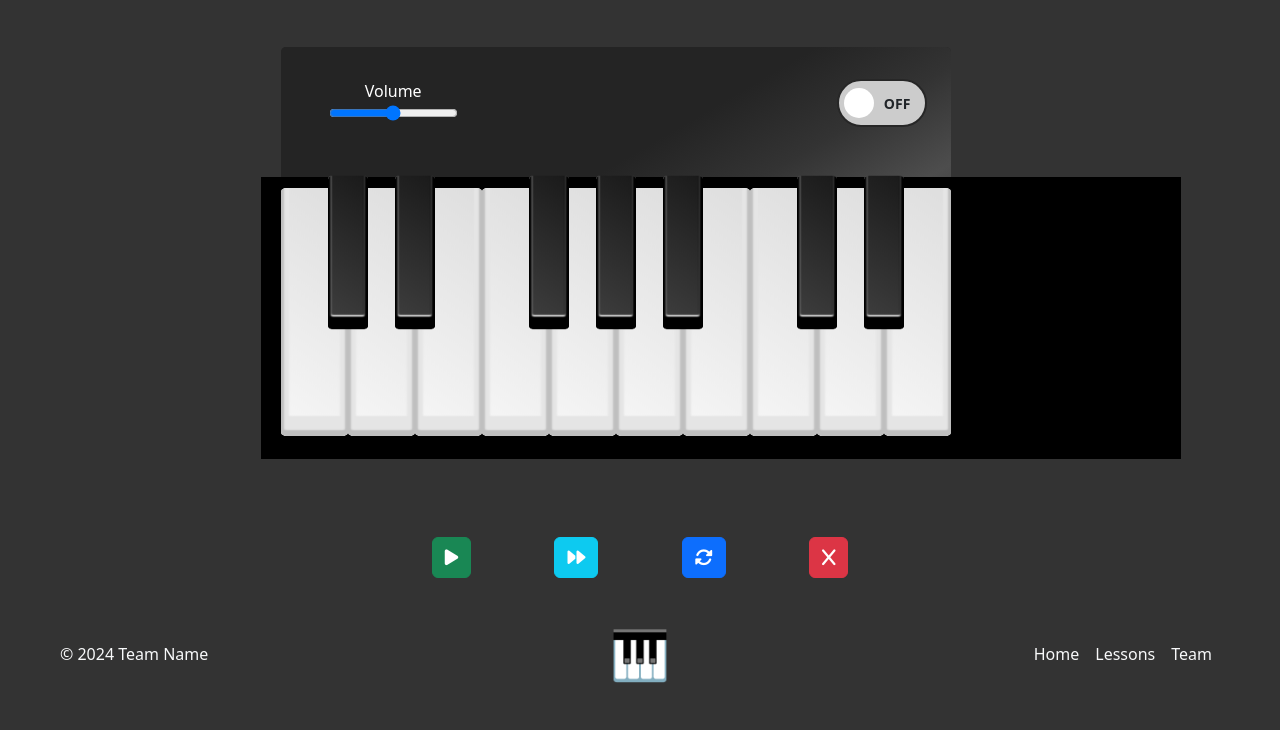
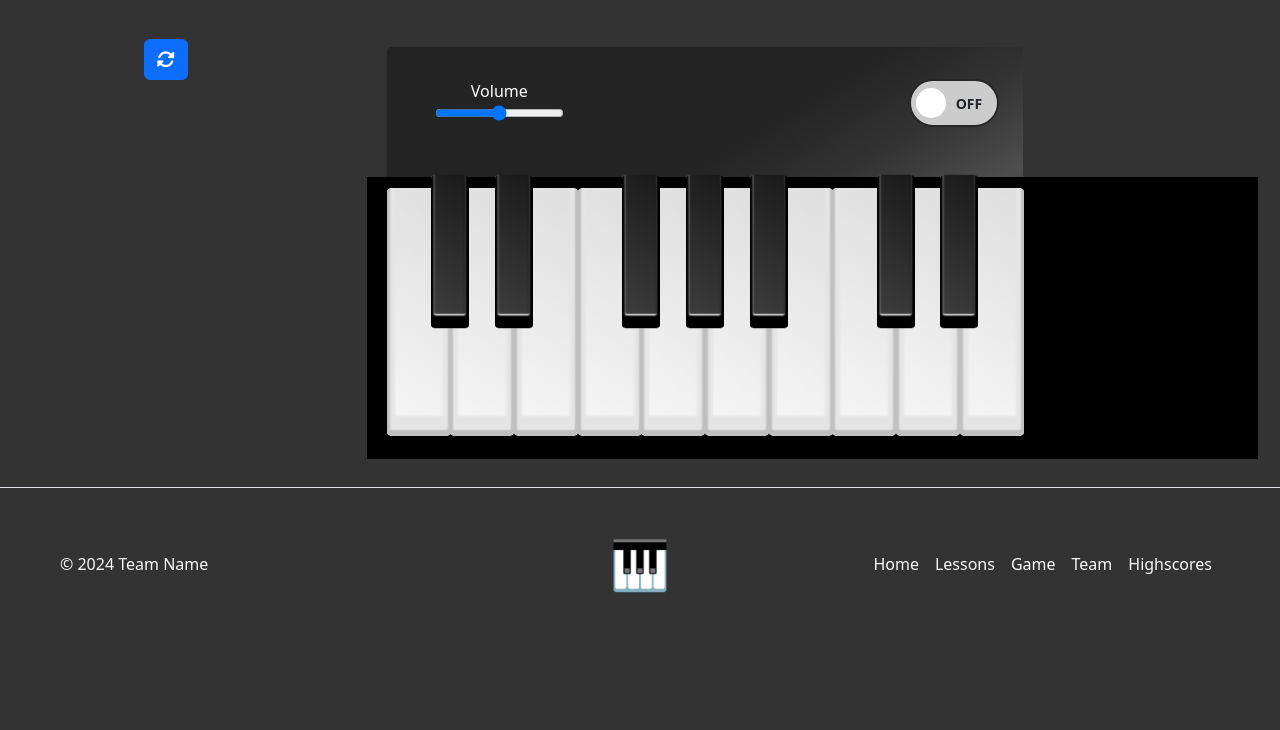
Before and after one commit to viktor-codes/classical_music_hackathon, a Django app: page /challenge/challenge/ in a window 1280 px wide. Shown: the part 579-1309 px from the top of the page. After the commit the page ends 1172 px from the top, so only its background shows below. Run offline with Django 5.2, Linux system fonts and the light colour scheme; the visitor is signed in with stand-in values (Sample User, id 1); style sheets or scripts are compiled from the project's sources; some libraries are stand-ins or nearby versions.

Commit message:
Add highscore page, add new items for the game, fixed path ways for highscores and a lot of styling

```diff
--- a/static/css/challenge.css
+++ b/static/css/challenge.css
@@ -1,13 +1,3 @@
-.button-box {
-    display: flex;
-    flex-direction: row;
-    justify-content: space-around;
-    align-items: center;
-    width: 500px;
-    margin: auto;
-    margin-top: 50px;
-}
-
 .keyboard-holder {
     display: flex;
     flex-direction: column;
@@ -46,3 +36,12 @@
 .correct-blue {
     background: blue!important;
 }
+
+table {
+    border: 4px solid var(--background)!important;
+    border-radius: 10px!important;
+    overflow: hidden;
+}
+th, td {
+    background-color: var(--primary)!important;
+}
--- a/static/css/piano.css
+++ b/static/css/piano.css
@@ -40,7 +40,7 @@ h2 {
   min-height: 120px;
   font-size: 120px;
   line-height: 1;
-  color: #000;
+  color: var(--light-text);
   perspective: 100px;
   transition: all .07s ease;
 }
--- a/static/css/style.css
+++ b/static/css/style.css
@@ -122,6 +122,10 @@ h1, .lead{
     margin-bottom: 128px;
 }
 
+.highscore {
+    margin-bottom: 150px;
+}
+
 form label, form li, form small {
     color: var(--light-text)!important;
 }
--- a/static/js/challenge.js
+++ b/static/js/challenge.js
@@ -1,82 +1,84 @@
-// const keys = document.querySelectorAll(".key");
+document.addEventListener('DOMContentLoaded', function () {
+    const keys = document.querySelectorAll(".key");
     const notes = Array.from(keys).map(key => key.getAttribute('data-note'));
     const startButton = document.getElementById('start-btn');
-const nextButton = document.getElementById('next-btn');
-const quitButton = document.getElementById('quit-btn');
-const homeButton = document.getElementById('home-btn');
-const playAgainButton = document.getElementById('play-again-btn');
     const resetButton = document.getElementById('reset-btn');
     const randomNoteElement = document.getElementById('random-note');
-const resultsScreen = document.getElementById('results-screen');
-const challengeProgress = document.getElementById('challenge-progress');
     const scoreElement = document.getElementById('score');
+    const timerElement = document.getElementById('timer');
 
     let score = 0;
     let currentNote = '';
-let isStarted = false; // game state
+    let isStarted = false;
     let isGamePaused = true;
+    let countdownTimer;
+
+    loadScores();
 
     // Event listeners
-document.addEventListener('DOMContentLoaded', function() {
     startButton.addEventListener('click', startChallenge);
-    nextButton.addEventListener('click',handleNextButton);
     resetButton.addEventListener('click', restartChallenge);
-    quitButton.addEventListener('click', quitChallenge);
-});
-
     window.addEventListener('keydown', selectAnswer);
-
     keys.forEach(key => {
         key.addEventListener("click", selectAnswer);
         key.addEventListener("transitionend", removeTransition);
     });
-// Function to start new round
+
     function startChallenge() {
-    if (isStarted) {
-        return;
+        if (isStarted) return;
+
+        score = 0;
+        isStarted = true;
+        isGamePaused = false;
+        updateScore();
+        setNextNote();
+        startCountdown(3 * 60);
     }
 
-    // Initialise round and score to 0 at the start of quiz
-    currentRound = 0;
-    score = 0;
-    setNextNote();
-    isStarted = true;
-    isGamePaused = false;
+    function startCountdown(seconds) {
+        let timeLeft = seconds;
+        timerElement.innerText = `Time Left: 03:00`;
+        countdownTimer = setInterval(() => {
+            if (timeLeft <= 0) {
+                clearInterval(countdownTimer);
+                endGame();
+            } else {
+                timeLeft--;
+                const minutes = Math.floor(timeLeft / 60);
+                const seconds = timeLeft % 60;
+                timerElement.innerText = `Time Left: ${minutes.toString().padStart(2, '0')}:${seconds.toString().padStart(2, '0')}`;
+            }
+        }, 1000);
     }
 
-// Function to generate random note
-function getRandomNote() {
-    return notes[Math.floor(Math.random() * notes.length)];
+    function endGame() {
+        isGamePaused = true;
+        isStarted = false;
+        clearInterval(countdownTimer);
+        alert(`Game Over! Your final score is: ${score}`);
+        saveScore(); // Save score to local storage
     }
 
     function setNextNote() {
         isGamePaused = false;
         resetState();
         currentNote = getRandomNote();
-    showNote(currentNote);
-    currentRound++;
-}
-
-function showNote(question) {
-    randomNoteElement.innerText = currentNote;
+        showNote();
     }
 
     function resetState() {
         randomNoteElement.innerText = '';
+        clearKeyboard();
     }
 
-// Highlight the pressed key
-function highlightKey(key, className) {
-    key.classList.add(className);
+    function showNote() {
+        randomNoteElement.innerText = currentNote;
     }
 
-// Handle key press
     function selectAnswer(e) {
-    if (isGamePaused) {
-        return;
-    }
+        if (isGamePaused) return;
+
         let keyCode;
-
         if (e.type === 'keydown') {
             keyCode = e.keyCode;
         } else if (e.type === 'click') {
@@ -85,6 +87,7 @@ function selectAnswer(e) {
 
         const selectedKey = document.querySelector(`.key[data-key="${keyCode}"]`);
         if (!selectedKey) return;
+
         const userAnswer = selectedKey.getAttribute('data-note');
         const correctKey = document.querySelector(`.key[data-note="${currentNote}"]`);
 
@@ -97,61 +100,80 @@ function selectAnswer(e) {
             highlightKey(correctKey, 'correct-blue');
             score--;
             updateScore();
+
+            isGamePaused = true;
+            setTimeout(() => {
+                handleNextButton();
+            }, 3000);
+            return;
         }
+
         isGamePaused = true;
+        setTimeout(handleNextButton, 1000);
     }
 
     function handleNextButton() {
-    if (!isGamePaused) {
-        return;
-    }
+        if (!isGamePaused) return;
         clearKeyboard();
-    // Increment round when next button is clicked
-    currentRound++;
         setNextNote();
     }
 
-function checkScore() {
-    if (score < 0) {
-        alert('Your score has dropped below 0.\n Please Try again')
-        restartChallenge();
+    function clearKeyboard() {
+        document.querySelectorAll(".correct").forEach(key => key.classList.remove('correct'));
+        document.querySelectorAll(".incorrect").forEach(key => key.classList.remove('incorrect'));
+        document.querySelectorAll(".correct-blue").forEach(key => key.classList.remove('correct-blue'));
     }
+
+    function restartChallenge() {
+        clearKeyboard();
+        score = 0;
+        updateScore();
+        setNextNote();
+        startCountdown(3 * 60);
     }
 
     function updateScore() {
-    checkScore();
-    scoreElement.innerHTML = `SCORE: ${score}`
+        scoreElement.innerHTML = `SCORE: ${score}`;
     }
 
-function clearKeyboard() {
-    var correctTags = document.querySelectorAll(".correct");
-    for(correctTag of correctTags) {
-        correctTag.classList.toggle('correct');
-    }
-    var incorrectTags = document.querySelectorAll(".incorrect");
-    for(incorrectTag of incorrectTags) {
-        incorrectTag.classList.toggle('incorrect');
-    }
-    var incorrectTags = document.querySelectorAll(".correct-blue");
-    for(incorrectTag of incorrectTags) {
-        incorrectTag.classList.toggle('correct-blue');
+    function removeTransition(e) {
+        if (e.propertyName !== 'transform') return;
+        e.target.classList.remove('correct', 'incorrect', 'correct-blue');
     }
 
-
+    function getRandomNote() {
+        return notes[Math.floor(Math.random() * notes.length)];
     }
 
-function restartChallenge() {
-    clearKeyboard()
-    // resultsScreen.classList.add('hide');
-    // Re-initialise round and score to 0 at the start of quiz
-    currentRound = 0;
-    score = 0;
-    updateScore();
-    setNextNote();
+    function highlightKey(keyElement, status) {
+        keyElement.classList.add(status);
     }
 
-function quitChallenge() {
-    if (test = confirm("Are you sure you want to quit?")) {
-        window.location.href = 'https://8000-itjosephk2-classicalmus-b1uprnu6u5h.ws.codeinstitute-ide.net';
+    function saveScore() {
+        const highScores = JSON.parse(localStorage.getItem('highScores')) || [];
+        highScores.push(score);
+        highScores.sort((a, b) => b - a);
+        if (highScores.length > 10) {
+            highScores.pop();
         }
+        localStorage.setItem('highScores', JSON.stringify(highScores));
     }
+
+    function loadScores() {
+        const highScores = JSON.parse(localStorage.getItem('highScores')) || [];
+        console.log("Top 10 High Scores: ", highScores);
+    }
+});
+
+function loadScores() {
+    const highScores = JSON.parse(localStorage.getItem('highScores')) || [];
+    const scoreTableBody = document.getElementById('scoreTableBody');
+
+    highScores.slice(0, 10).forEach((score, index) => {
+        const row = document.createElement('tr');
+        row.innerHTML = `<td>${index + 1}</td><td>${score}</td>`;
+        scoreTableBody.appendChild(row);
+    });
+}
+
+document.addEventListener('DOMContentLoaded', loadScores);
--- a/templates/challenge.html
+++ b/templates/challenge.html
@@ -3,46 +3,28 @@
 
 {% block content %}
 
-<section class="container-fluid">
+<section class="container-fluid m-0">
     <div class="row d-flex justify-content-center w-100">
-        <div class="keyboard-holder">
-            <div class="d-flex justify-content-center mt-5 data-box">
-                <div id="score" class="score ms-5">SCORE: 0</div>
-                <div id="random-note" class="nowplaying ms-5"></div>
+        <div class="d-flex">
+            <div class="d-flex justify-content-center align-self-center">
+                <div class='button-box col-2 ms-2'>
+                    <button id='start-btn' class="btn start-btn btn-success ms-5 mb-5"><i class="fa-solid fa-play"></i></button>
+                    <button id="reset-btn" class="reset-btn btn btn-primary ms-5"><i class="fa-solid fa-rotate"></i></button>
+                </div>
             </div>
-            <div class="col-7 d-flex justify-content-center">
-                {% include 'piano.html' %}
+            <div class="keyboard-holder col-10" id="game">
+                <div class="d-flex justify-content-center mt-5 data-box">
+                    <div id="score" class="score ms-5">SCORE: 0</div>
+                    <div id="random-note" class="nowplaying me-5"></div>
+                    <div class="me-5"></div>
+                    <div id="timer" class="ms-5">Time Left: 03:00</div>
+                </div>
+                <div class="col-8 d-flex justify-content-center">
+                    {% include 'piano.html' %}
+                </div>
             </div>
         </div>
     </div>
-
-    <!-- <div id="'challenge-progress"></div>
-    <div id="total-score"></div> -->
-    <div class='button-box'>
-        <button id='start-btn' class="btn start-btn btn-success" style="color: #fff"><i class="fa-solid fa-play"></i></button>
-        <button id="next-btn" class="next-btn btn btn-info" style="color: #fff"><i class="fa-solid fa-forward"></i></button>
-        <button id="reset-btn" class="reset-btn btn btn-primary" style="color: #fff"><i class="fa-solid fa-rotate"></i></button>
-        <button id="quit-btn" class="quit-btn btn btn-danger" style="color: #fff"><i class="fa-solid fa-x"></i></button>
-    </div>
-
-
-    <audio data-key="65" src="http://carolinegabriel.com/demo/js-keyboard/sounds/040.wav"></audio>
-    <audio data-key="87" src="http://carolinegabriel.com/demo/js-keyboard/sounds/041.wav"></audio>
-    <audio data-key="83" src="http://carolinegabriel.com/demo/js-keyboard/sounds/042.wav"></audio>
-    <audio data-key="69" src="http://carolinegabriel.com/demo/js-keyboard/sounds/043.wav"></audio>
-    <audio data-key="68" src="http://carolinegabriel.com/demo/js-keyboard/sounds/044.wav"></audio>
-    <audio data-key="70" src="http://carolinegabriel.com/demo/js-keyboard/sounds/045.wav"></audio>
-    <audio data-key="84" src="http://carolinegabriel.com/demo/js-keyboard/sounds/046.wav"></audio>
-    <audio data-key="71" src="http://carolinegabriel.com/demo/js-keyboard/sounds/047.wav"></audio>
-    <audio data-key="89" src="http://carolinegabriel.com/demo/js-keyboard/sounds/048.wav"></audio>
-    <audio data-key="72" src="http://carolinegabriel.com/demo/js-keyboard/sounds/049.wav"></audio>
-    <audio data-key="85" src="http://carolinegabriel.com/demo/js-keyboard/sounds/050.wav"></audio>
-    <audio data-key="74" src="http://carolinegabriel.com/demo/js-keyboard/sounds/051.wav"></audio>
-    <audio data-key="75" src="http://carolinegabriel.com/demo/js-keyboard/sounds/052.wav"></audio>
-    <audio data-key="79" src="http://carolinegabriel.com/demo/js-keyboard/sounds/053.wav"></audio>
-    <audio data-key="76" src="http://carolinegabriel.com/demo/js-keyboard/sounds/054.wav"></audio>
-    <audio data-key="80" src="http://carolinegabriel.com/demo/js-keyboard/sounds/055.wav"></audio>
-    <audio data-key="186" src="http://carolinegabriel.com/demo/js-keyboard/sounds/056.wav"></audio>
 </section>
-
+{% block footertop %}<footer class="border-top">{% endblock footertop %}
 {% endblock content %}
--- a/templates/footer.html
+++ b/templates/footer.html
@@ -34,7 +34,11 @@
 		<ul class="nav col-md-4 justify-content-end">
 		  <li class="nav-item"><a href="{% url 'home' %}" class="nav-link px-2 text-light" contenteditable="false" style="cursor: pointer;">Home</a></li>
 		  <li class="nav-item"><a href="{% url 'challenge' %}" class="nav-link px-2 text-light" contenteditable="false" style="cursor: pointer;">Lessons</a></li>
-		  <li class="nav-item"><a href="#" class="nav-link px-2 text-light" contenteditable="false" style="cursor: pointer;">Team</a></li>
+		  <li class="nav-item"><a href="{% url 'challenge' %}" class="nav-link px-2 text-light" contenteditable="false" style="cursor: pointer;">Game</a></li>
+		  <li class="nav-item"><a href="{% url 'team' %}" class="nav-link px-2 text-light" contenteditable="false" style="cursor: pointer;">Team</a></li>
+		  {% if user.is_authenticated %}
+		  <li class="nav-item"><a href="{% url 'highscore' %}" class="nav-link px-2 text-light" contenteditable="false" style="cursor: pointer;">Highscores</a></li>
+		  {% endif %}
 		</ul>
 	  </footer>
 </div>
--- a/templates/header.html
+++ b/templates/header.html
@@ -28,7 +28,7 @@
 						{% if user.is_authenticated %}
 						<li class="nav-item mb-0 mb-lg-0">
 							<a class="nav-link link fs-5 fw-bold link-nav d-block d-lg-none"
-								href="">Profile</a>
+								href="{% url 'highscore' %}">Highscores</a>
 						</li>
 						{% endif %}
 						<li class="nav-item mb-2 mb-lg-0"></li>
@@ -39,10 +39,10 @@
 							<a class="nav-link link fs-5 fw-bold link-nav link-underline" href="{% url 'lessons' %}">Lessons</a>
 						</li>
 						<li class="nav-item mb-1 mb-lg-0">
-							<a class="nav-link link fs-5 fw-bold link-nav link-underline" href="{% url 'challenge' %}">Challenges</a>
+							<a class="nav-link link fs-5 fw-bold link-nav link-underline" href="{% url 'challenge' %}">Game</a>
 						</li>
 						<li class="nav-item mb-1 mb-lg-0">
-							<a class="nav-link link fs-5 fw-bold link-nav link-underline" href="#">Team</a>
+							<a class="nav-link link fs-5 fw-bold link-nav link-underline" href="{% url 'team' %}">Team</a>
 						</li>
 					</ul>
 
@@ -57,7 +57,7 @@
 							<ul class="dropdown-menu drop-menu border-0 px-4" aria-labelledby="dropdown">
 								<li>
 									<a class="dropdown-item drop-menu-item link fs-5 fw-bold p-0 mb-2"
-										href="">Profile</a>
+										href="{% url 'highscore' %}">Highscores</a>
 								</li>
 								<li class="border-light border-top mt-5"></li>
 								<li><a type="button" class="dropdown-item drop-menu-item link logout-nav fs-5 p-0 mb-2 mt-3"
--- a/users/urls.py
+++ b/users/urls.py
@@ -4,5 +4,6 @@ from . import views
 urlpatterns = [
     path("", views.home, name="home"),
     path("team/", views.team, name="team"),
+    path("highscore/", views.highscore, name="highscore"),
     path("register/", views.SignUpView.as_view(), name="register"),
 ]
--- a/users/views.py
+++ b/users/views.py
@@ -11,6 +11,9 @@ def home(request):
 def team(request):
     return render(request, "team.html")
 
+def highscore(request):
+    return render(request, "highscores.html")
+
 
 class SignUpView(SuccessMessageMixin, CreateView):
     template_name = "users/register.html"
```
Also changed, not shown: static/css/lessons.css (+24 -6 lines), templates/highscores.html (added, +28 -0 lines), templates/lessons.html (+6 -7 lines). Lines whose indentation alone changed are shown as unchanged.
